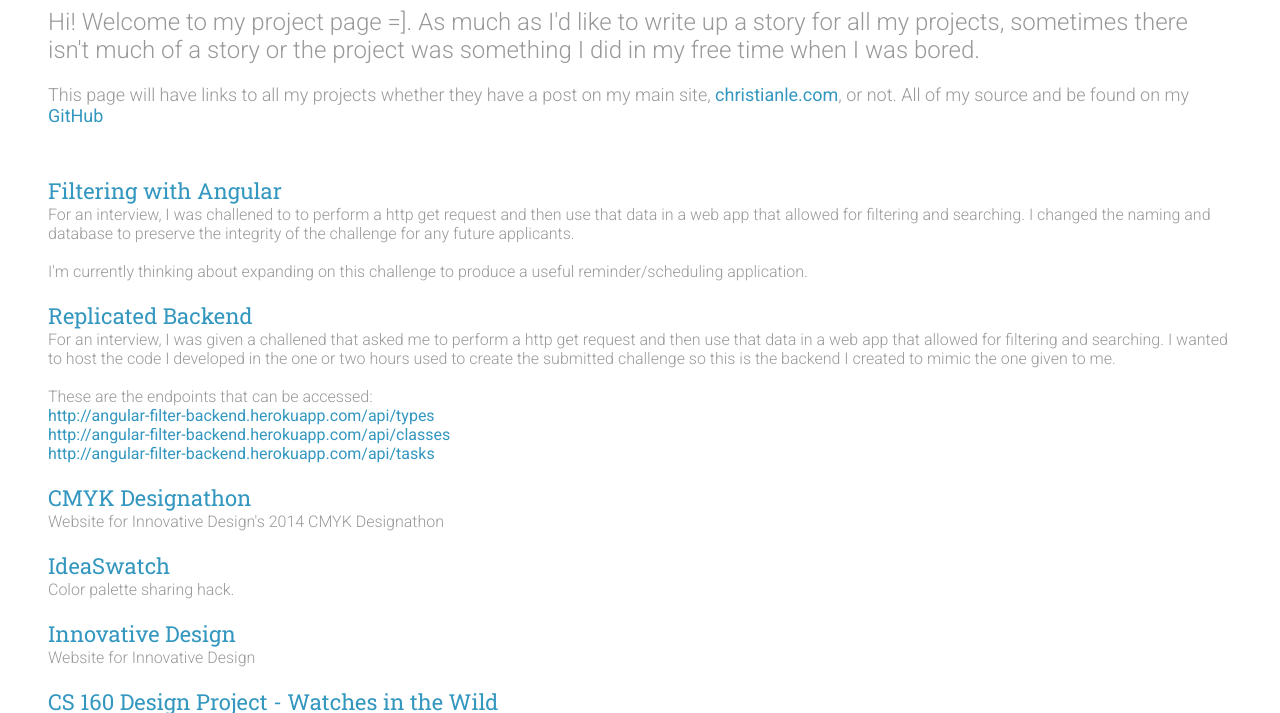
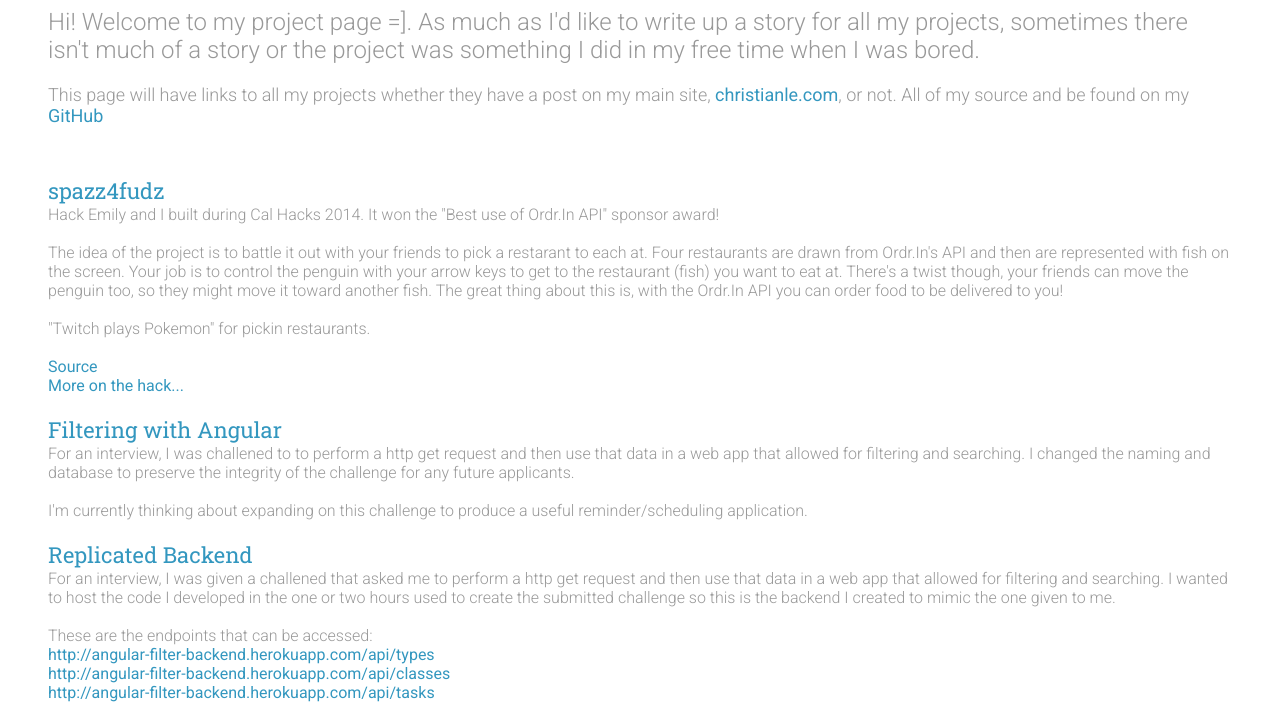
Before and after one commit to cle1994/cle1994.github.io, a plain HTML site: page index.html in a window 1280 px wide. Shown: the part 112-825 px from the top of the page. Drawn offline with Linux system fonts and the light colour scheme.

Commit message:
update spazz

```diff
--- a/index.html
+++ b/index.html
@@ -22,6 +22,29 @@
         This page will have links to all my projects whether they have a post on my main
         site, <a href="http://christianle.com">christianle.com</a>, or not. All of my source
         and be found on my <a href="http://github.com/cle1994">GitHub</a>
+      </div>
+      <div class="project">
+        <div class="title">
+          <a href="http://spazz4fudz.herokuapp.com/">spazz4fudz</a>
+        </div>
+        <div class="description">
+          Hack Emily and I built during Cal Hacks 2014. It won the "Best use of Ordr.In API"
+          sponsor award!
+          <br><br>
+          The idea of the project is to battle it out with your friends to pick a restarant
+          to each at. Four restaurants are drawn from Ordr.In's API and then are represented
+          with fish on the screen. Your job is to control the penguin with your arrow keys
+          to get to the restaurant (fish) you want to eat at. There's a twist though, your
+          friends can move the penguin too, so they might move it toward another fish. The
+          great thing about this is, with the Ordr.In API you can order food to be delivered
+          to you!
+          <br><br>
+          "Twitch plays Pokemon" for pickin restaurants.
+          <br><br>
+          <a href="https://github.com/cle1994/spazz4fuds">Source</a>
+          <br>
+          <a href="http://christianle.com/work/spazz4fudz">More on the hack...</a>
+        </div>
       </div>
       <div class="project">
         <div class="title">
```
